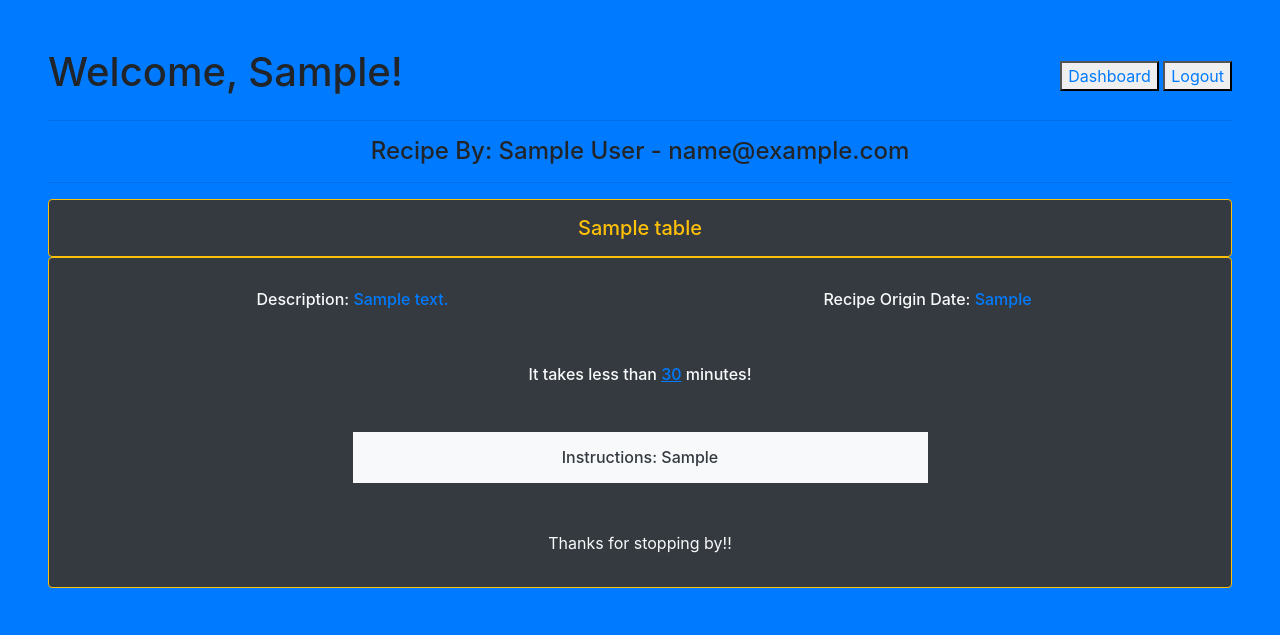
After one commit to cordovalegacy/Py_Flask_Recipes, a Flask app: page /display_one_recipe/1 in a window 1280 px wide. The commit adds this page. Shown: the top 635 px of the page. Run offline with Flask 2, Linux system fonts and the light colour scheme; the visitor is signed in with stand-in values (Sample User, id 1); tables that the repository leaves empty or names only in its code hold one stand-in row (values such as "Sample post").

Commit message:
Done With Python Stack!

```diff
--- a/flask_app/controllers/recipes.py
+++ b/flask_app/controllers/recipes.py
@@ -1,9 +1,12 @@
 from flask_app import app
 from flask import render_template, redirect, request, session, flash
 from flask_app.models.recipe import Recipe
+from flask_app.models import user
 
 @app.route('/create_one_recipe')
 def create_one_recipe():
+    if 'user_id' not in session:
+        return redirect('/logout')
     return render_template('create_recipe_page.html')
 
 @app.route('/save_one_recipe', methods = ['POST'])
@@ -21,6 +24,18 @@ def save_one_recipe():
     Recipe.save_recipe(form_data)
     return redirect('/user_page')
 
+@app.route('/display_one_recipe/<int:id>')
+def display_one_recipe(id):
+    if 'user_id' not in session:
+        return redirect('/logout')
+    user_data = {
+        'id': session['user_id'],
+    }
+    recipe_data = {
+        'id': id
+    }
+    return render_template('display_recipe_page.html', one_recipe = Recipe.display_one_recipe(recipe_data), user = user.User.get_one_user_by_user_id(user_data))
+
 @app.route('/delete_one_recipe/<int:id>')
 def delete_one_recipe(id):
     data = {
@@ -31,7 +46,24 @@ def delete_one_recipe(id):
 
 @app.route('/edit_one_recipe/<int:id>')
 def edit_one_recipe(id):
+    if 'user_id' not in session:
+        return redirect('/logout')
     data={
         'id':id
     }
-    return render_template('edit_recipe.html', one_ninja = Recipe.edit_one_recipe_view(data))
+    return render_template('edit_recipe.html', one_recipe = Recipe.display_one_recipe_to_edit(data))
+
+@app.route('/update_one_recipe/<int:id>', methods = ['POST'])
+def update_one_recipe(id):
+    if not Recipe.validate_recipe_edit(request.form):
+        return redirect(f"/edit_one_recipe/{id}")
+    form_data = {
+        'id': id,
+        'name': request.form['name'],
+        'description': request.form['description'],
+        'instructions': request.form['instructions'],
+        'cooked': request.form['cooked'],
+        'under_30': request.form['under_30']
+    }
+    Recipe.edit_recipe(form_data)
+    return redirect("/user_page")
--- a/flask_app/models/recipe.py
+++ b/flask_app/models/recipe.py
@@ -28,8 +28,18 @@ class Recipe:
 
     @classmethod
     def edit_recipe(cls, data):
-        query = "UPDATE recipes_table SET name = %(name)s, description = %(description)s,  instructions = %(instructions)s, cooked = %(cooked)s, under_30 = %(under_30)s, updated_at = NOW() WHERE recipes_table.id=%(id)s"
-        return connectToMySQL('dojos_and_ninjas').query_db(query, data)
+        query = """
+                UPDATE recipes_table
+                SET
+                name = %(name)s,
+                description = %(description)s,
+                instructions = %(instructions)s,
+                cooked = %(cooked)s,
+                under_30 = %(under_30)s,
+                updated_at = NOW()
+                WHERE id=%(id)s
+                ;"""
+        return connectToMySQL('recipes').query_db(query, data)
 
     @classmethod
     def delete_recipe(cls, data):
@@ -62,28 +72,60 @@ class Recipe:
             result.append(one_recipe)
         return result
 
-    # @classmethod
-    # def display_single_recipe(cls, data):
-    #     query = """
-    #             SELECT * FROM recipes_table
-    #             LEFT JOIN users_and_recipes ON recipes_table.id = users_and_recipes.recipe_id
-    #             LEFT JOIN users_table ON users_table.id = users_and_recipes.user_id
-    #             WHERE recipes_table.id = %(id)s;
-    #             ;"""
-    #     results = connectToMySQL('recipes').query_db(query, data)
-    #     result = cls(results[0])
-    #     for row in results:
-    #         data = {
-    #             'id': row['users.id'],
-    #             'first_name': row['first_name'],
-    #             'last_name': row['last_name'],
-    #             'email': row['email'],
-    #             'created_at': row['created_at'],
-    #             'updated_at':row['updated_at']
-    #         }
-    #         result.posted_by.append(user.User(data))
-    #     print(result)
-    #     return result
+    @classmethod
+    def display_one_recipe_to_edit(cls, data):
+        query = """
+                SELECT * FROM recipes_table
+                WHERE id = %(id)s
+                ;"""
+        results = connectToMySQL('recipes').query_db(query, data)
+        result = cls(results[0])
+        print(result)
+        return result
+
+    @classmethod
+    def display_one_recipe(cls, data):
+        query = """
+                SELECT * FROM recipes_table
+                JOIN users_table on recipes_table.user_id = users_table.id
+                WHERE recipes_table.id = %(id)s
+                ;"""
+        results = connectToMySQL('recipes').query_db(query, data)
+        print(results[0])
+        return results[0]
+        # result = []
+        # for row in results:
+        #     one_recipe = cls(row)
+        #     one_user = {
+        #         'id': row['users_table.id'],
+        #         'first_name': row['first_name'],
+        #         'last_name': row['last_name'],
+        #         'email': row['email'],
+        #         'password': "",
+        #         'created_at': row['users_table.created_at'],
+        #         'updated_at': row['users_table.updated_at']
+        #     }
+        #     one_recipe.posted_by = user.User(one_user)
+        #     result.append(one_recipe)
+        # return result
+        # query = """
+        #         SELECT * FROM recipes_table
+        #         WHERE id = %(id)s
+        #         ;"""
+        # results = connectToMySQL('recipes').query_db(query, data)
+        # print(results[0])
+        # return results[0]
+        # for row in results:
+        #     data = {
+        #         'id': row['users.id'],
+        #         'first_name': row['first_name'],
+        #         'last_name': row['last_name'],
+        #         'email': row['email'],
+        #         'created_at': row['created_at'],
+        #         'updated_at':row['updated_at']
+        #     }
+        #     result.posted_by.append(user.User(data))
+        # return results
 
     @staticmethod
     def validate_recipe(form_data):
@@ -104,3 +146,23 @@ class Recipe:
             flash("Under 30 field cannot be left blank", 'Recipes')
             is_valid = False
         return is_valid
+
+    @staticmethod
+    def validate_recipe_edit(form_data):
+        is_valid = True
+        if len(form_data['name']) < 3:
+            flash("Name of recipe must be at least 3 characters", 'Edit_Recipes')
+            is_valid = False
+        if len(form_data['description']) < 3:
+            flash("Descirption must be at least 3 characters", 'Edit_Recipes')
+            is_valid = False
+        if len(form_data['instructions']) < 3:
+            flash("Instructions must be at least 3 characters", 'Edit_Recipes')
+            is_valid = False
+        if form_data['cooked'] == '':
+            flash("Cooked field cannot be left blank", 'Edit_Recipes')
+            is_valid = False
+        if 'under_30' not in form_data:
+            flash("Under 30 field cannot be left blank", 'Edit_Recipes')
+            is_valid = False
+        return is_valid
--- a/flask_app/models/user.py
+++ b/flask_app/models/user.py
@@ -16,6 +16,15 @@ class User:
 
     @classmethod
     def get_one_user_by_id(cls, data):
+        query = "SELECT * FROM users_table WHERE id=%(id)s"
+        result = connectToMySQL('recipes').query_db(query, data)
+        if not result:
+            return False
+        print(result[0])
+        return cls(result[0])
+
+    @classmethod
+    def get_one_user_by_user_id(cls, data):
         query = "SELECT * FROM users_table WHERE id=%(id)s"
         result = connectToMySQL('recipes').query_db(query, data)
         if not result:
--- /dev/null
+++ b/flask_app/templates/display_recipe_page.html
@@ -0,0 +1,42 @@
+<!DOCTYPE html>
+<html lang="en">
+
+<head>
+    <meta charset="UTF-8">
+    <meta http-equiv="X-UA-Compatible" content="IE=edge">
+    <meta name="viewport" content="width=device-width, initial-scale=1.0">
+    <link rel="stylesheet" href="https://cdn.jsdelivr.net/npm/bootstrap@4.3.1/dist/css/bootstrap.min.css"
+        integrity="sha384-ggOyR0iXCbMQv3Xipma34MD+dH/1fQ784/j6cY/iJTQUOhcWr7x9JvoRxT2MZw1T" crossorigin="anonymous">
+    <title>User Page</title>
+</head>
+
+<body class="bg-primary p-5 text-center">
+    <div class="d-flex justify-content-between align-items-center">
+        <h1>Welcome, {{user.first_name}}!</h1>
+        <div>
+            <button><a href="/user_page">Dashboard</a></button>
+            <button><a href="/logout">Logout</a></button>
+        </div>
+    </div>
+    <hr>
+    <h4 class="text-center">Recipe By: {{one_recipe.first_name}} {{one_recipe.last_name}} - {{one_recipe.email}}</h4>
+    <hr>
+    <h5 class="text-center text-warning bg-dark m-auto p-3 border border-warning rounded">{{one_recipe.name}}</h5>
+    <div class="bg-dark border border-warning text-light p-3 rounded">
+        <div class="d-flex align-items-center justify-content-around mt-3">
+            <h6 class="w-50">Description: <span class="text-primary">{{one_recipe.description}}</span></h6>
+            <h6 class="w-50">Recipe Origin Date: <span class="text-primary">{{one_recipe.cooked}}</span></h6>
+        </div>
+        <h6 class="m-5">
+            {% if one_recipe.under_30 == 0 %}
+            It takes more than <u class="text-primary">30</u> minutes!
+            {% else %}
+            It takes less than <u class="text-primary">30</u> minutes!
+            {% endif %}
+        </h6>
+        <h6 class="bg-light text-dark w-50 m-auto p-3">Instructions: {{one_recipe.instructions}}</h6>
+        <p class="mt-5">Thanks for stopping by!!</p>
+    </div>
+</body>
+
+</html>
--- a/flask_app/templates/login.html
+++ b/flask_app/templates/login.html
@@ -11,6 +11,7 @@
 </head>
 
 <body class="bg-primary p-2">
+    <h1 class="text-center p-3 m-3 text-light border-bottom">Recipe Share</h1>
     <form action="/login" method="post"
         class="bg-dark m-auto p-5 w-50 h-100 text-center text-light form-control border border-success">
         <h2 class="text-success">Login</h2>
--- a/flask_app/templates/registration.html
+++ b/flask_app/templates/registration.html
@@ -11,6 +11,7 @@
 </head>
 
 <body class="bg-primary p-2">
+    <h1 class="text-center p-3 m-3 text-light border-bottom">Recipe Share</h1>
     <form action="/register" method="post"
         class="bg-dark m-auto p-5 w-50 h-100 text-center text-light form-control border border-warning">
         <h2 class="text-warning">Registration</h2>
--- a/flask_app/templates/user_page.html
+++ b/flask_app/templates/user_page.html
@@ -41,7 +41,7 @@
                 </td>
                 <td>{{one_recipe.posted_by.first_name}} {{one_recipe.posted_by.last_name}}</td>
                 <td class="text-light">
-                    <button><a href="/display_one_recipe">View Recipe</a></button>
+                    <button><a href="/display_one_recipe/{{one_recipe.id}}">View Recipe</a></button>
                     {% if one_recipe.posted_by.id == user.id %}
                     |
                     <button><a href="/edit_one_recipe/{{one_recipe.id}}">Edit</a></button> |
```
Also changed, not shown: flask_app/templates/create_recipe_page.html (+11 -7 lines), flask_app/templates/edit_recipe.html (+13 -9 lines).
